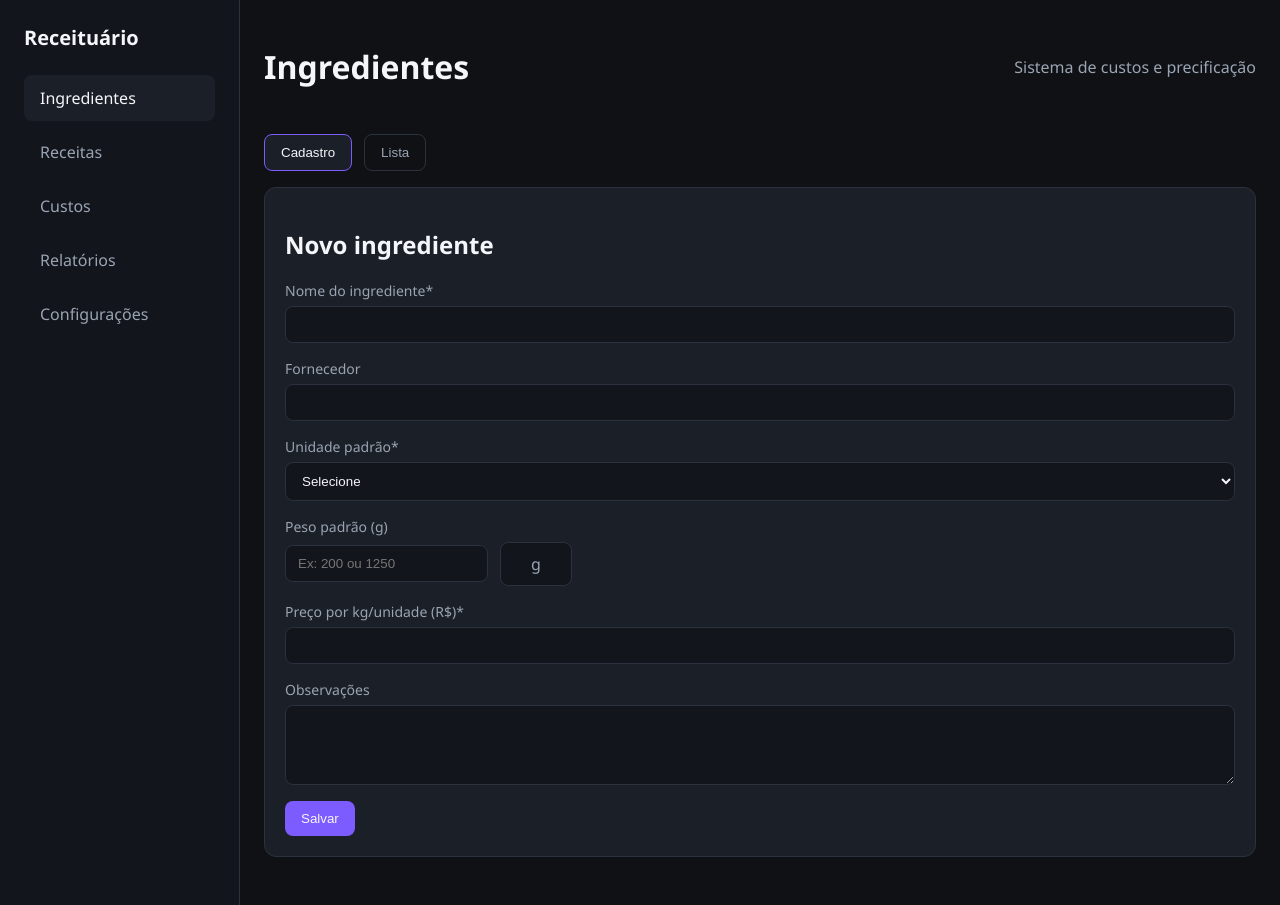
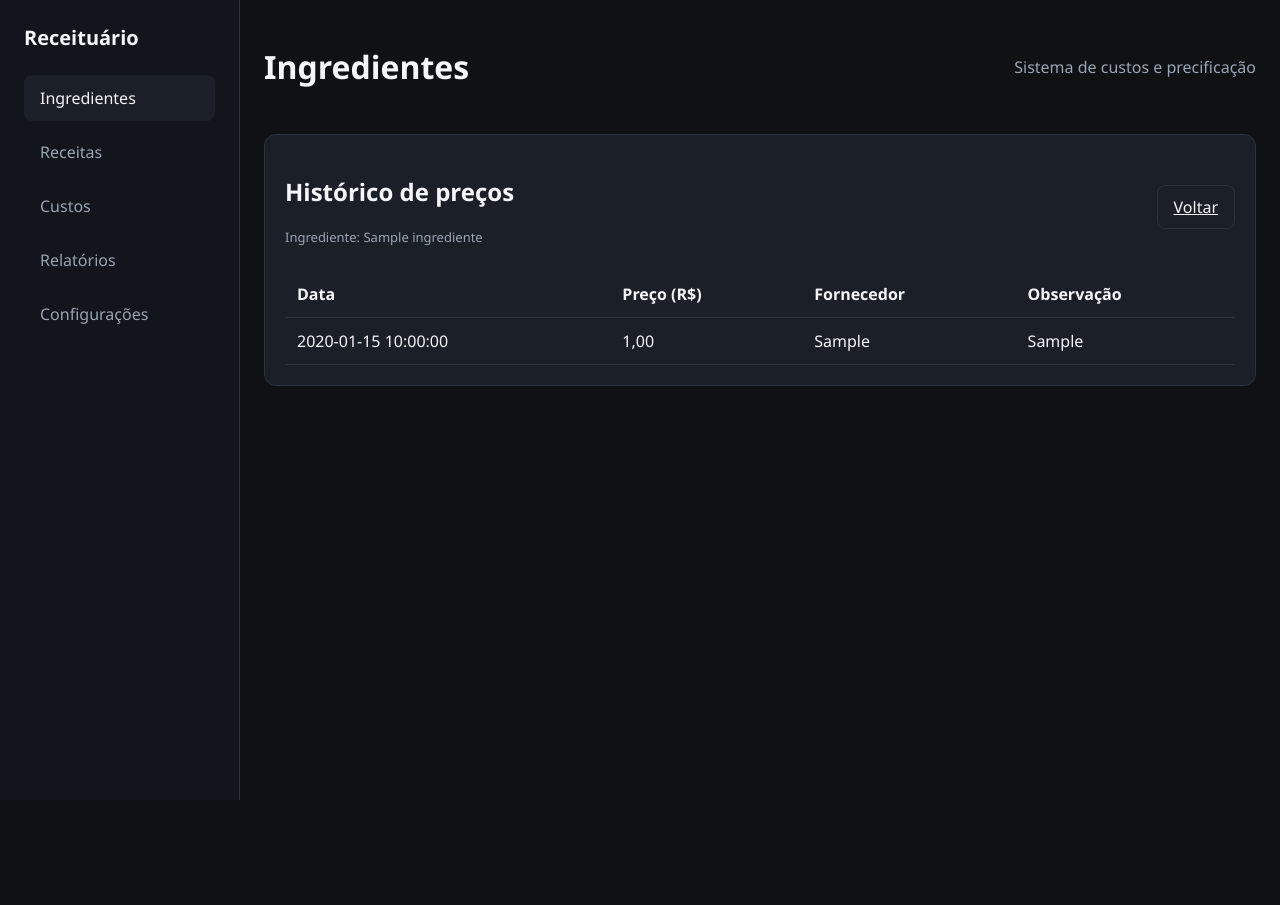
Before and after one commit to Mluysk/sistema-de-receituario-sem-nome, a PHP site: page /?page=ingredientes&action=history_page&id=1 in a window 1280 px wide. After the commit the page ends 800 px from the top, so only its background shows below. Run offline with PHP 8.4, Linux system fonts and the light colour scheme; tables that the repository leaves empty hold one stand-in row (values such as "Sample post").

Commit message:
Add ingredient history page and recipe tabs

```diff
--- a/app/controllers/IngredientController.php
+++ b/app/controllers/IngredientController.php
@@ -106,6 +106,23 @@ class IngredientController
         echo json_encode($rows);
     }
 
+    public function historyPage(): void
+    {
+        $id = (int) ($_GET['id'] ?? 0);
+        $stmt = $this->pdo->prepare('SELECT * FROM ingredientes WHERE id = ?');
+        $stmt->execute([$id]);
+        $ingrediente = $stmt->fetch();
+
+        $stmt = $this->pdo->prepare('SELECT data_registro, preco_por_kg, fornecedor, observacao FROM ingrediente_precos WHERE ingrediente_id = ? ORDER BY data_registro DESC');
+        $stmt->execute([$id]);
+        $historico = $stmt->fetchAll();
+
+        View::render('ingredients/history', [
+            'ingrediente' => $ingrediente,
+            'historico' => $historico,
+        ]);
+    }
+
     public function addPrice(): void
     {
         verify_csrf($_POST['csrf_token'] ?? '');
--- /dev/null
+++ b/app/views/ingredients/history.php
@@ -0,0 +1,38 @@
+<div class="card">
+    <div class="list-header">
+        <div>
+            <h2>Histórico de preços</h2>
+            <?php if ($ingrediente): ?>
+                <p class="muted-text">Ingrediente: <?= htmlspecialchars($ingrediente['nome_ingrediente']) ?></p>
+            <?php endif; ?>
+        </div>
+        <a href="?page=ingredientes" class="btn ghost">Voltar</a>
+    </div>
+
+    <?php if (!$ingrediente): ?>
+        <p>Ingrediente não encontrado.</p>
+    <?php else: ?>
+        <div class="table-wrapper">
+            <table>
+                <thead>
+                    <tr>
+                        <th>Data</th>
+                        <th>Preço (R$)</th>
+                        <th>Fornecedor</th>
+                        <th>Observação</th>
+                    </tr>
+                </thead>
+                <tbody>
+                    <?php foreach ($historico as $item): ?>
+                        <tr>
+                            <td><?= htmlspecialchars($item['data_registro']) ?></td>
+                            <td><?= format_money($item['preco_por_kg']) ?></td>
+                            <td><?= htmlspecialchars($item['fornecedor'] ?? '-') ?></td>
+                            <td><?= htmlspecialchars($item['observacao'] ?? '-') ?></td>
+                        </tr>
+                    <?php endforeach; ?>
+                </tbody>
+            </table>
+        </div>
+    <?php endif; ?>
+</div>
--- a/app/views/ingredients/index.php
+++ b/app/views/ingredients/index.php
@@ -80,7 +80,7 @@
                             <td><?= format_money($ingrediente['preco_por_kg'] / 1000) ?></td>
                             <td>
                                 <button type="button" class="btn small" data-edit='<?= json_encode($ingrediente) ?>'>Editar</button>
-                                <button type="button" class="btn small" data-history="<?= $ingrediente['id'] ?>">Histórico</button>
+                                <a class="btn small" href="?page=ingredientes&action=history_page&id=<?= $ingrediente['id'] ?>">Histórico</a>
                                 <form method="post" action="?page=ingredientes&action=delete" class="inline">
                                     <input type="hidden" name="csrf_token" value="<?= csrf_token() ?>">
                                     <input type="hidden" name="id" value="<?= $ingrediente['id'] ?>">
--- a/public/index.php
+++ b/public/index.php
@@ -35,6 +35,8 @@ switch ($page) {
         } else {
             if ($action === 'history') {
                 $controller->history();
+            } elseif ($action === 'history_page') {
+                $controller->historyPage();
             } else {
                 $controller->index();
             }
```
Also changed, not shown: public/assets/js/ingredients.js.
